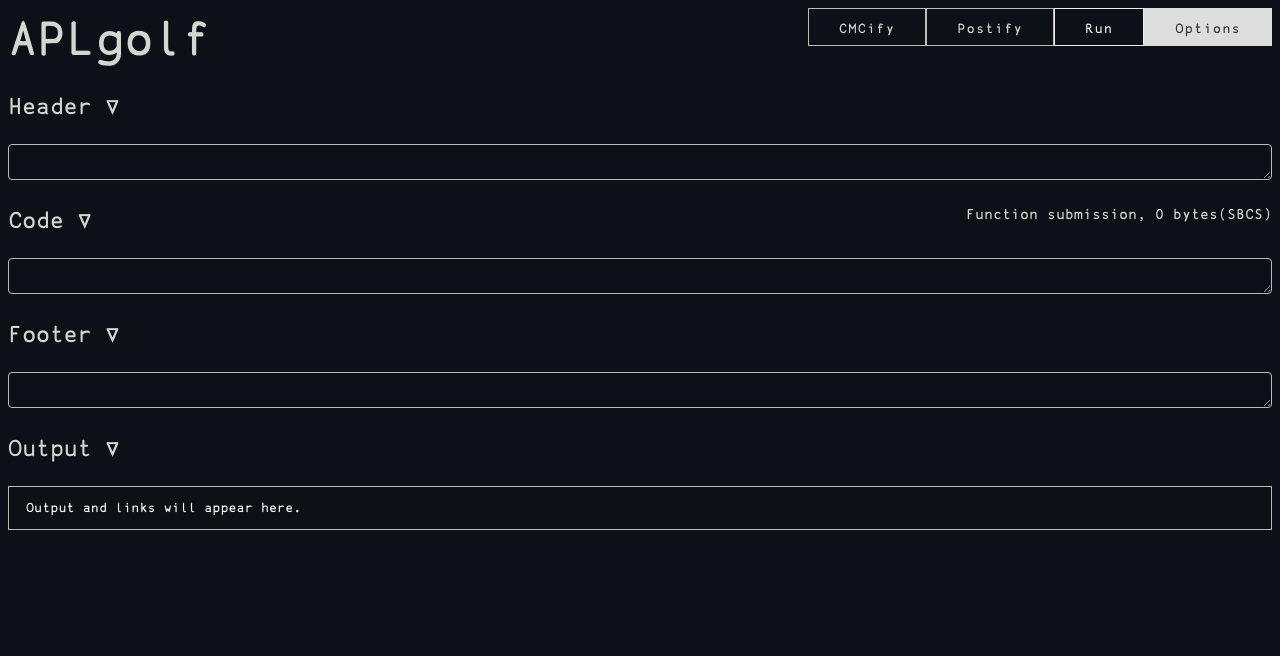
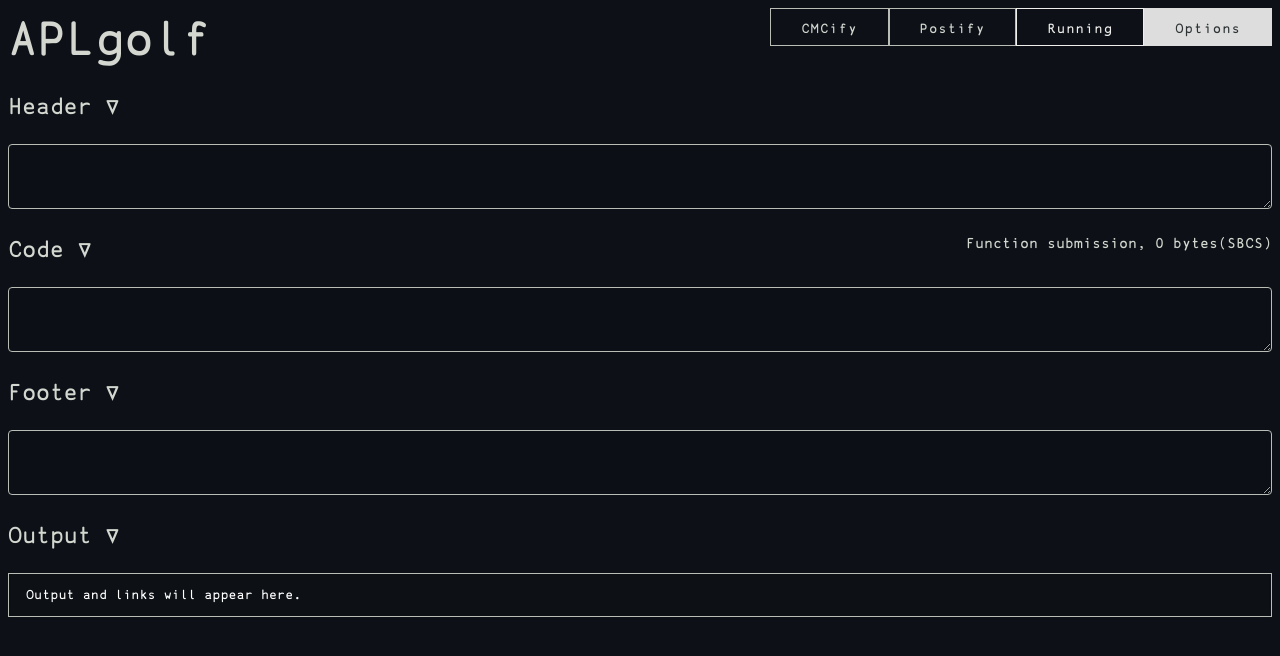
Before and after one commit to razetime/APLgolf, a plain HTML site: page index.html in a window 1280 px wide. Both pictures are taken after a click on the link "Run". Drawn offline with nearby package versions, Linux system fonts and the light colour scheme; no server answers.

Commit message:
small design adjustments

```diff
--- a/main.js
+++ b/main.js
@@ -103,7 +103,7 @@
 	}
 	function OnInput() {
 		this.style.height = 'auto';
-		this.style.height = (this.scrollHeight + 5) + 'px';
+		this.style.height = this.scrollHeight + 'px';
 	}
 
 	// Options menu show/hide
@@ -254,6 +254,8 @@
 
 	// run APL code on click
 	document.getElementById("run").addEventListener('click', async (event) => {
+		document.getElementById("run").innerHTML = "Running";
+		document
 		let input = inp.value;
 		let promise = "";
 		if (mode === "dfn") {
--- a/style.css
+++ b/style.css
@@ -16,10 +16,9 @@
 	cursor: pointer;
 }
 
-textarea {
-	min-height: 1rem;
-}
-
+#output, #out {
+overflow-x: hidden;
+ }
 .attrs {
 	font-size: 1.5rem;
 }
```
